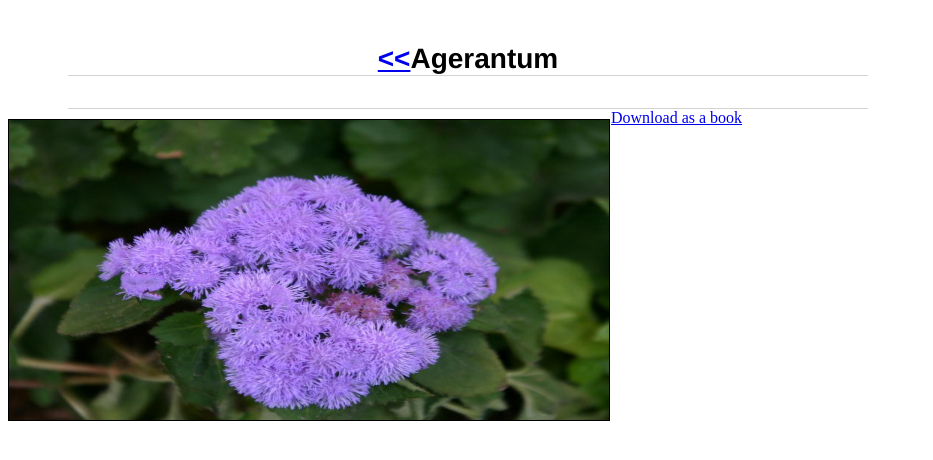
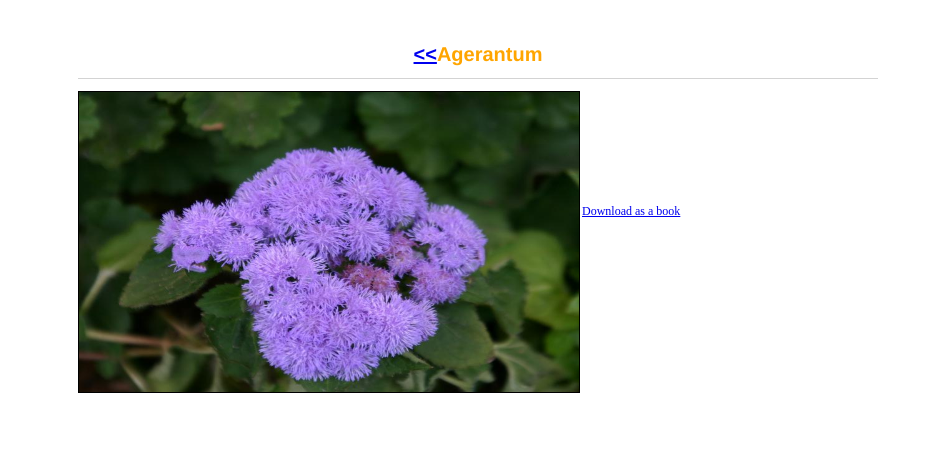
Before and after one commit to sharmapr25/Flower-catalog, a website: page public/agerantum.html in a window 1280 px wide. Shown: the whole page, without its empty margins (0-933 px from the left). Drawn offline with Linux system fonts and the light colour scheme; no server answers.

Commit message:
Added css for agerantum page

```diff
--- a/public/agerantum.html
+++ b/public/agerantum.html
@@ -2,21 +2,18 @@
 <html>
 <head>
 	<title>agerantum</title>
-	<link rel="stylesheet" type="text/css" href="index.css">
+	<link rel="stylesheet" type="text/css" href="css/flower.css">
 	<script type="text/javascript" src="javascript/content.js"></script>
 </head>
 <body>
-	<div class="heading">
-		<div id="title"><a href="../../"><<</a>Agerantum</div>
-	</div>
+	<div class="heading"><a href="../../"><<</a>Agerantum</div>
 	<div class="container">
-		<div class="left">
-			<img src="./images/agerantum.jpg"/>
-		</div>
-		<div class="right">
+		<div class="image"><img src="./images/agerantum.jpg"/></div>
+		<div class="detail">
 			<div id="description"></div>
 			<div id="book">
-			<a href="pdf/Ageratum.pdf" download>Download as a book</a></div>
+				<a href="pdf/Ageratum.pdf" download>Download as a book</a>
+			</div>
 		</div>
 	</div>
 </body>
--- a/public/css/flower.css
+++ b/public/css/flower.css
@@ -36,3 +36,15 @@ body{
 	padding-top: 113px;
 	width: 500px;
 }
+
+.image > img{
+	width: 500px;
+	height: 300px;
+	border: 1px solid black;
+}
+
+.detail{
+	padding-top: 113px;
+	padding-left: 2px;
+	width: 300px;
+}
```
